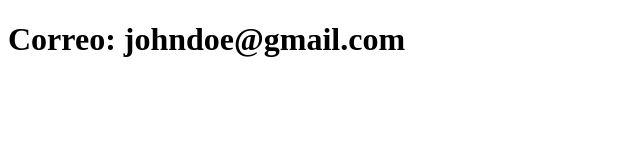
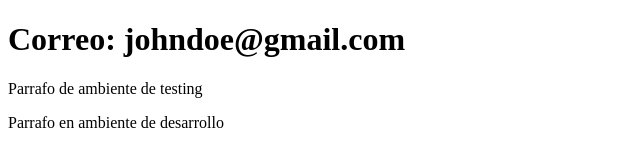
Before and after one commit to johncontreras/sistema-de-registro, a plain HTML site: page contacto.html in a window 1280 px wide. Shown: the whole page, without its empty margins (0-640 px from the left). Drawn offline with Linux system fonts and the light colour scheme.

Commit message:
Agregar edicion en rama de testing

```diff
--- a/contacto.html
+++ b/contacto.html
@@ -7,5 +7,7 @@
 </head>
 <body>
     <h1>Correo: johndoe@gmail.com</h1>
+    <p>Parrafo de ambiente de testing</p>
+    <p>Parrafo en ambiente de desarrollo</p>
 </body>
 </html>
```
